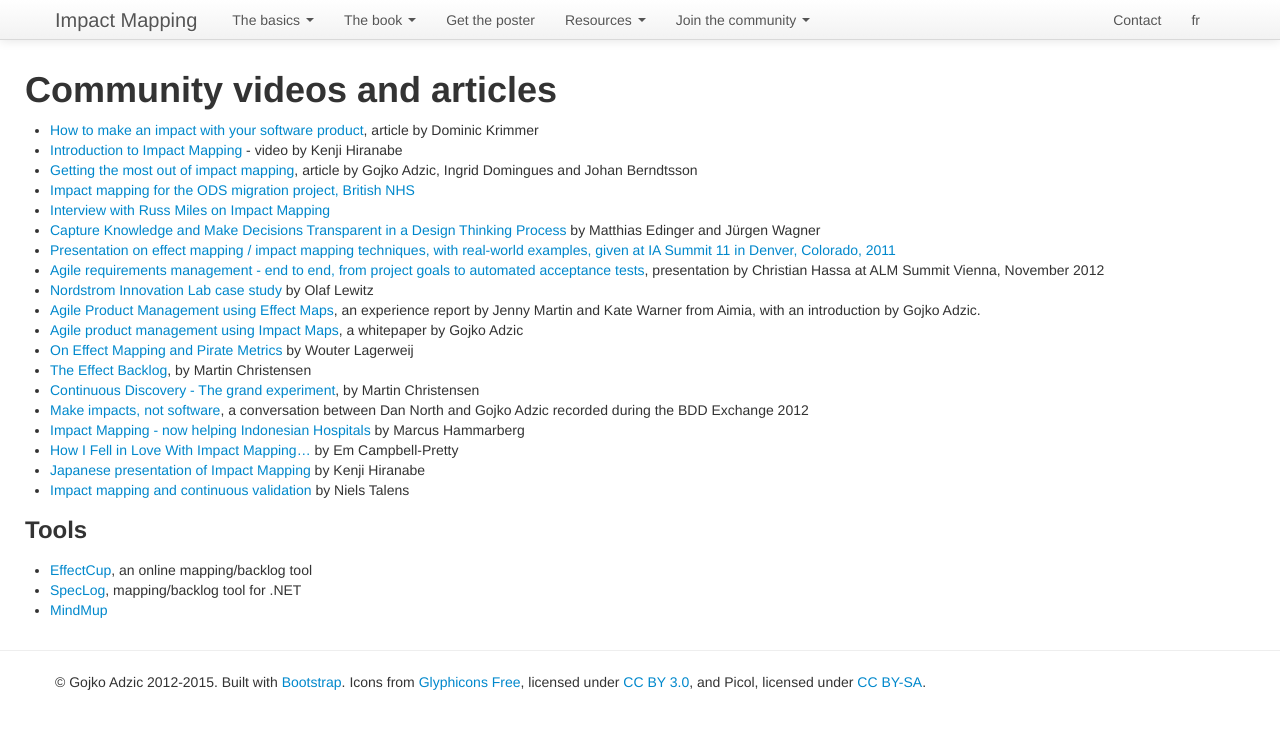
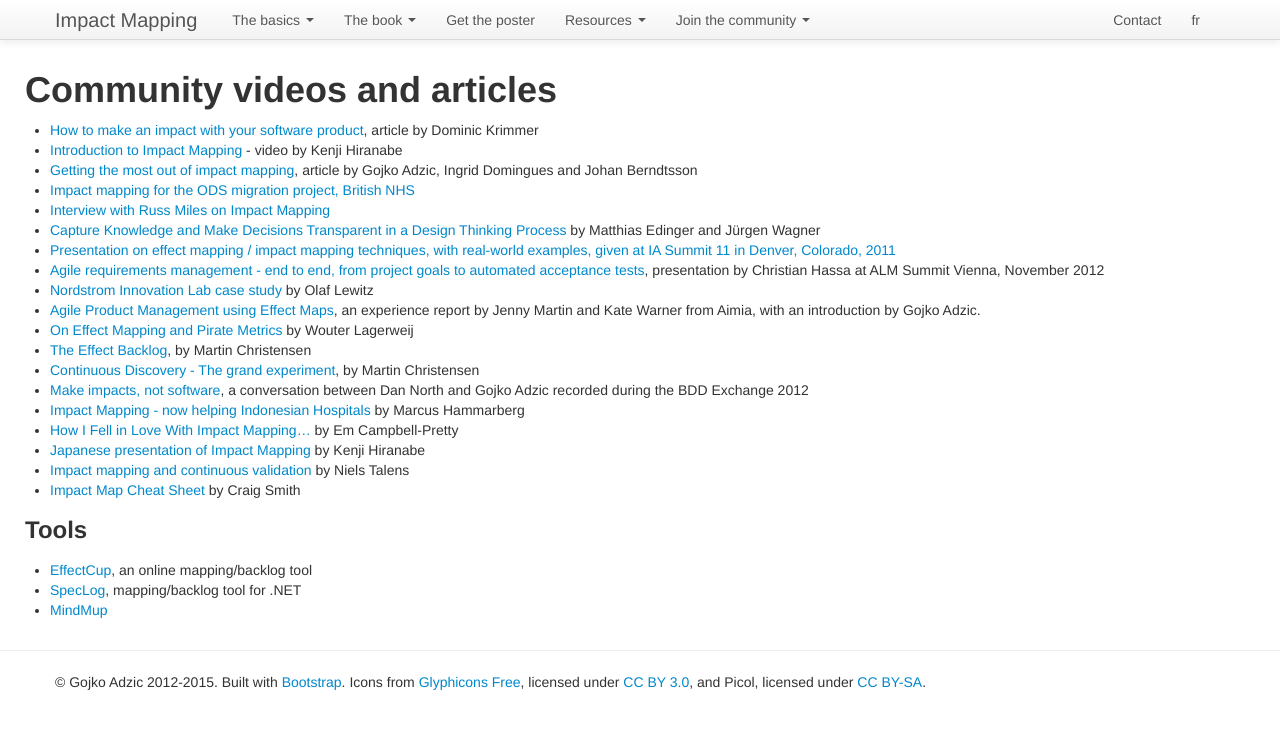
Before and after one commit to impactmapping/www.impactmapping.org, a Jekyll site: the page built from community.md, in a window 1280 px wide. Shown: the top 729 px of the page. Built offline with Jekyll 4.4.1, drawn with Linux system fonts in a browser that asks for light colours.

Commit message:
added Craig Smith's cheat sheet

```diff
--- a/community.md
+++ b/community.md
@@ -13,7 +13,6 @@ title: Community videos and articles
 * [Agile requirements management - end to end, from project goals to automated acceptance tests](http://www.slideshare.net/chassa/2012-1130alm-dayviennaslideshare), presentation by Christian Hassa at ALM Summit Vienna, November 2012
 * [Nordstrom Innovation Lab case study](http://www.agile42.com/en/blog/2012/09/26/effect-mapping-nordstrom-innovation-lab/) by Olaf Lewitz
 * [Agile Product Management using Effect Maps](http://skillsmatter.com/podcast/agile-testing/effect-maps), an experience report by Jenny Martin and Kate Warner from Aimia, with an introduction by Gojko Adzic.
-* [Agile product management using Impact Maps](http://gojko.net/papers/effect_maps.pdf), a whitepaper by Gojko Adzic
 * [On Effect Mapping and Pirate Metrics](http://www.lagerweij.com/2012/06/05/on-effect-mapping-and-pirate-metrics/) by Wouter Lagerweij
 * [The Effect Backlog](http://kaeru.se/entry_9.php), by Martin Christensen
 * [Continuous Discovery - The grand experiment](http://www.kaeru.se/entry_18.php), by Martin Christensen
@@ -22,6 +21,7 @@ title: Community videos and articles
 * [How I Fell in Love With Impact Mapping...](http://www.prettyagile.com/2014/02/how-i-fell-in-love-with-impact-mapping.html) by Em Campbell-Pretty
 * [Japanese presentation of Impact Mapping](http://www.slideshare.net/hiranabe/impact-mapping-31215291) by Kenji Hiranabe
 * [Impact mapping and continuous validation](https://blog.codecentric.de/en/2015/11/impact-mapping-and-continuous-validation/) by Niels Talens
+* [Impact Map Cheat Sheet](http://craigsmith.id.au/2015/09/30/impact-map-cheat-sheet/) by Craig Smith
 
 ### Tools
 
```
